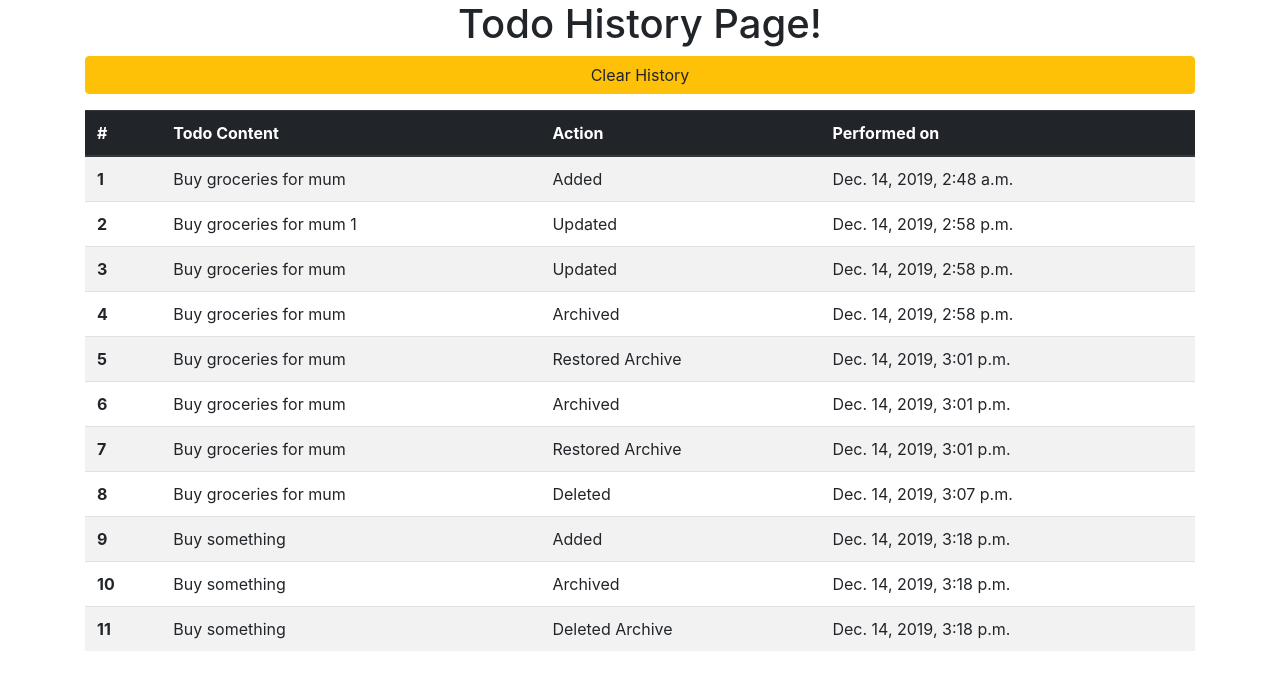
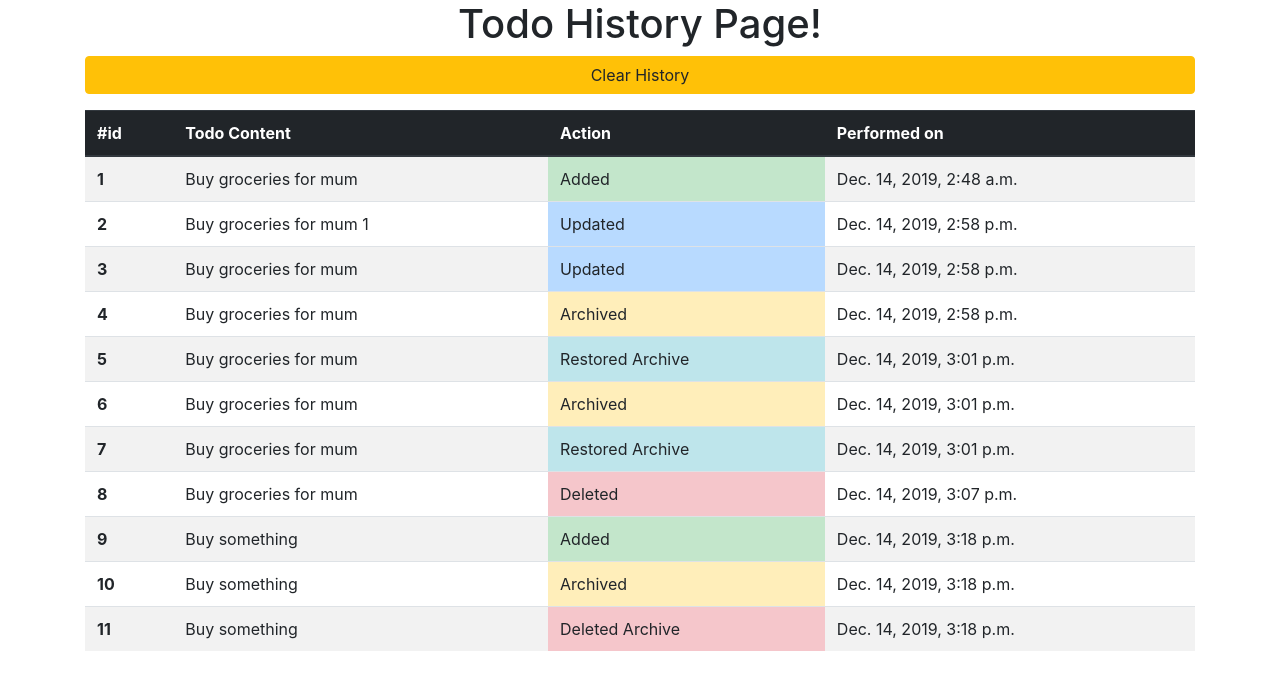
Before and after one commit to bchewy/TeamGreenTea, a Django app: page /todo_history/ in a window 1280 px wide. Shown: the part 56-746 px from the top of the page. Run offline with Django 3.2, Linux system fonts and the light colour scheme; a user stored in the database is signed in; data comes from the database, SQL or seed files in the repository; both versions use the stored data as it was after the commit; some libraries are stand-ins or nearby versions.

Commit message:
Added colors to the history pagex

```diff
--- a/todolist/templates/history.html
+++ b/todolist/templates/history.html
@@ -5,13 +5,13 @@
 {% if user.is_authenticated %}
 
 <form action="/clearHistory/" method="post">{% csrf_token %}
-        <input class="btn btn-warning btn-block" type="submit" value="Clear History"/>
+    <input class="btn btn-warning btn-block" type="submit" value="Clear History" />
 </form>
 
 <table class="table table-striped">
     <thead class="thead-dark">
         <tr>
-                <th scope="col">#</th>
+            <th scope="col">#id</th>
             <th scope="col">Todo Content</th>
             <th scope="col">Action</th>
             <th scope="col">Performed on</th>
@@ -22,7 +22,17 @@
         <tr>
             <th scope="row">{{todo_item.id}}</th>
             <td>{{todo_item.content}}</td>
-                <td>{{ todo_item.get_action_display}}</td>
+            {% if todo_item.action == "A" %}
+            <td class="table-success">{{ todo_item.get_action_display}}</td>
+            {% elif todo_item.action == "D" or todo_item.action == "DA" %}
+            <td class="table-danger">{{ todo_item.get_action_display}}</td>
+            {% elif todo_item.action == "U" %}
+            <td class="table-primary">{{ todo_item.get_action_display}}</td>
+            {% elif todo_item.action == "AR" %}
+            <td class="table-warning">{{ todo_item.get_action_display}}</td>
+            {% else %}
+            <td class="table-info">{{ todo_item.get_action_display}}</td>
+            {% endif %}
             <td>{{todo_item.created_at}}</td>
             </tr>
             {% endfor %}
```
Also changed, not shown: db.sqlite3. Lines whose indentation alone changed are shown as unchanged.
